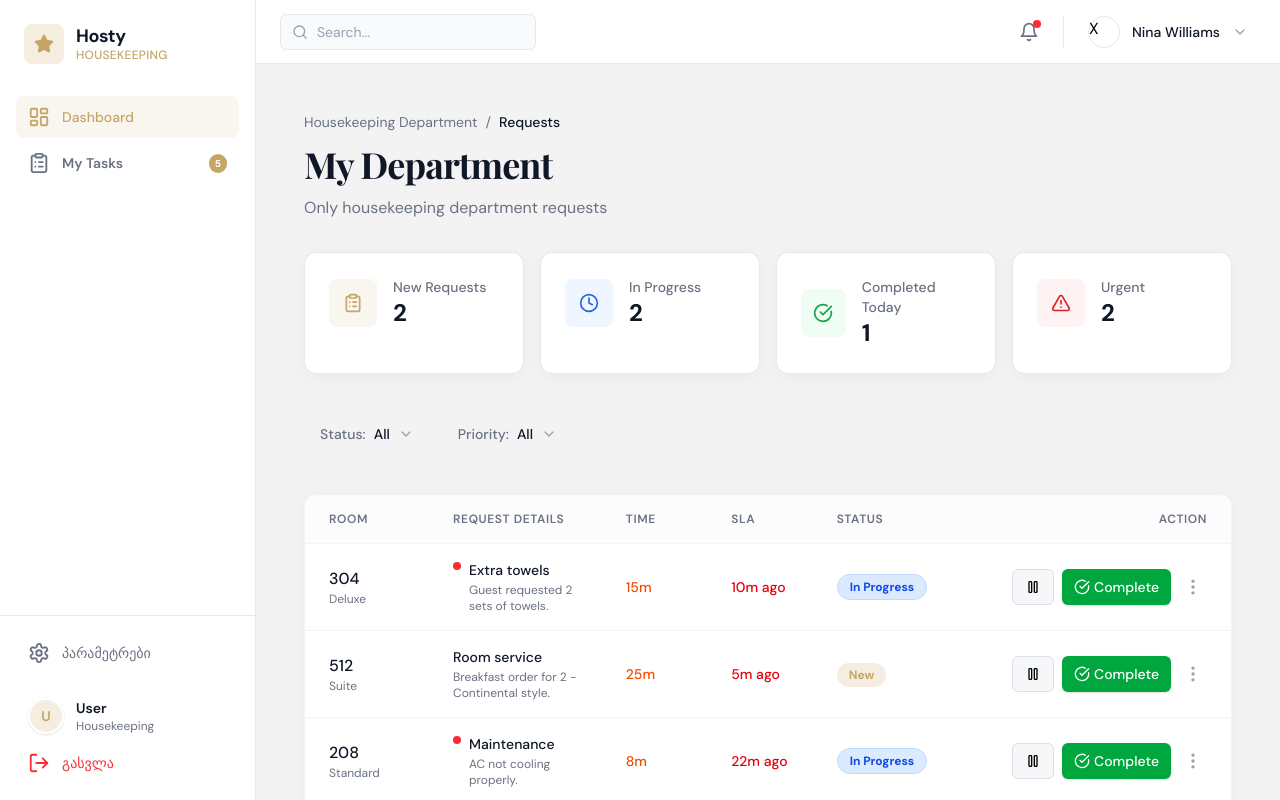
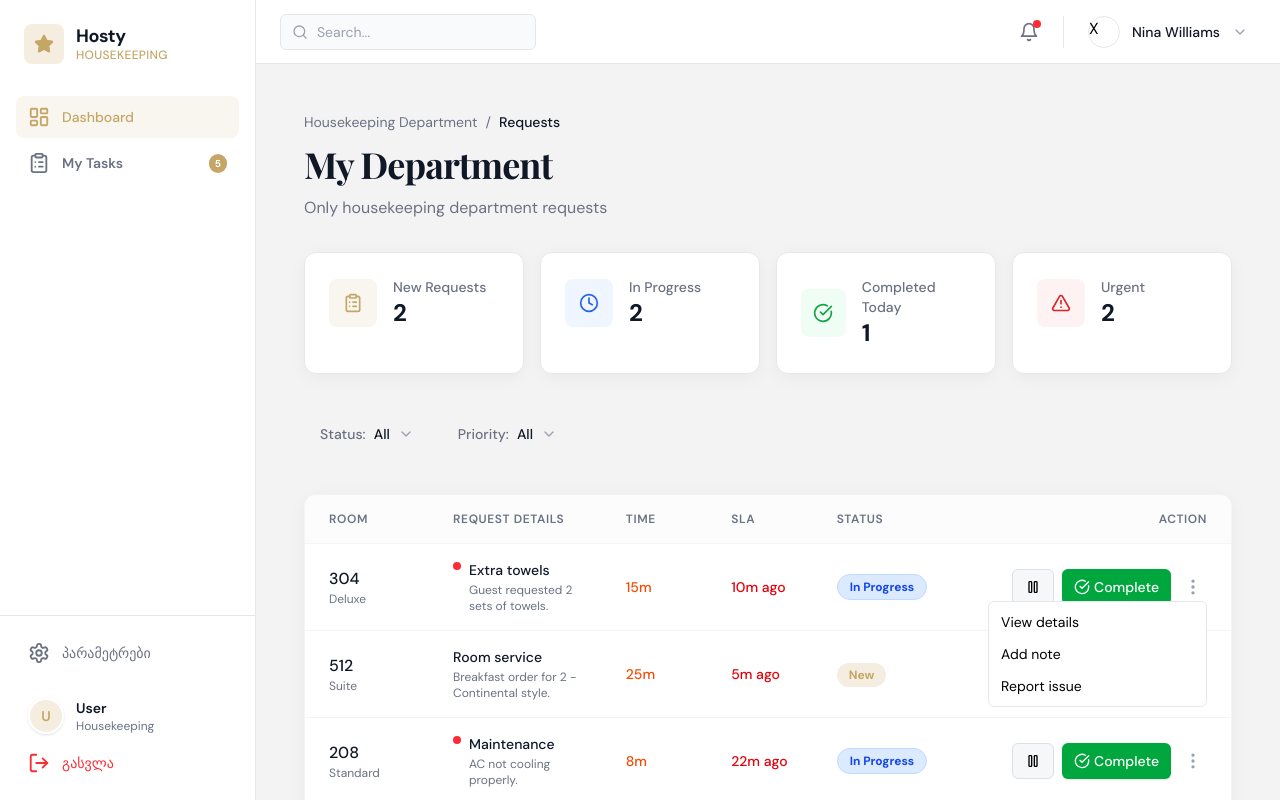
Before and after one commit to AchiGel/hosty_client_staff, a React (Vite) app: page / in a window 1280 px wide. Both pictures are taken after a click on the button 1193 px from the left and 587 px from the top of the page. Built offline with nearby package versions, Linux system fonts and the light colour scheme; a web font is replaced by a local one.

Commit message:
feature/add task buttons features 1.0

```diff
--- a/package.json
+++ b/package.json
@@ -13,6 +13,7 @@
     "@tailwindcss/vite": "^4.1.18",
     "react": "^19.2.0",
     "react-dom": "^19.2.0",
+    "react-hot-toast": "^2.6.0",
     "react-router-dom": "^7.13.0",
     "tailwindcss": "^4.1.18"
   },
--- a/src/components/main/MainTableRow.tsx
+++ b/src/components/main/MainTableRow.tsx
@@ -1,3 +1,5 @@
+import MainTableRowButtons from "./MainTableRowButtons";
+
 type TableRowProps = {
   roomNumber: string;
   roomType: string;
@@ -56,61 +58,7 @@ const MainTableRow = ({
         </span>
       </td>
       <td className="py-4 px-6">
-        <div className="flex items-center justify-end gap-2">
-          <button className="inline-flex items-center justify-center whitespace-nowrap text-sm font-medium ring-offset-[#f6f7f9] transition-all duration-200 focus-visible:outline-none focus-visible:ring-2 focus-visible:ring-ring focus-visible:ring-offset-2 disabled:pointer-events-none disabled:opacity-50 [&_svg]:pointer-events-none [&_svg]:size-4 [&_svg]:shrink-0 border border-[#dcdfe5] bg-[#f6f7f9] hover:bg-accent hover:text-accent-foreground h-9 rounded-md px-3 gap-1">
-            <svg
-              xmlns="http://www.w3.org/2000/svg"
-              width="24"
-              height="24"
-              viewBox="0 0 24 24"
-              fill="none"
-              stroke="currentColor"
-              strokeWidth="2"
-              strokeLinecap="round"
-              strokeLinejoin="round"
-              className="lucide lucide-pause h-3 w-3"
-            >
-              <rect x="14" y="4" width="4" height="16" rx="1"></rect>
-              <rect x="6" y="4" width="4" height="16" rx="1"></rect>
-            </svg>
-          </button>
-          <button className="inline-flex items-center justify-center whitespace-nowrap text-sm font-medium ring-offset-background transition-all duration-200 focus-visible:outline-none focus-visible:ring-2 focus-visible:ring-ring focus-visible:ring-offset-2 disabled:pointer-events-none disabled:opacity-50 [&_svg]:pointer-events-none [&_svg]:size-4 [&_svg]:shrink-0 shadow-sm hover:shadow-md h-9 rounded-md px-3 bg-green-600 hover:bg-green-700 text-white gap-1">
-            <svg
-              xmlns="http://www.w3.org/2000/svg"
-              width="24"
-              height="24"
-              viewBox="0 0 24 24"
-              fill="none"
-              stroke="currentColor"
-              strokeWidth="2"
-              strokeLinecap="round"
-              strokeLinejoin="round"
-              className="lucide lucide-circle-check-big h-3 w-3"
-            >
-              <path d="M21.801 10A10 10 0 1 1 17 3.335"></path>
-              <path d="m9 11 3 3L22 4"></path>
-            </svg>
-            Complete
-          </button>
-          <button className="text-gray-400 hover:text-[#c5a667] transition-colors p-1 rounded-full hover:bg-gray-100">
-            <svg
-              xmlns="http://www.w3.org/2000/svg"
-              width="24"
-              height="24"
-              viewBox="0 0 24 24"
-              fill="none"
-              stroke="currentColor"
-              strokeWidth="2"
-              strokeLinecap="round"
-              strokeLinejoin="round"
-              className="lucide lucide-ellipsis-vertical h-5 w-5"
-            >
-              <circle cx="12" cy="12" r="1"></circle>
-              <circle cx="12" cy="5" r="1"></circle>
-              <circle cx="12" cy="19" r="1"></circle>
-            </svg>
-          </button>
-        </div>
+        <MainTableRowButtons status={status} />
       </td>
     </tr>
   );
--- /dev/null
+++ b/src/components/main/MainTableRowButtons.tsx
@@ -0,0 +1,127 @@
+import { useState } from "react";
+import toast, { Toaster } from "react-hot-toast";
+
+const MainTableRowButtons = ({ status }: { status: string }) => {
+  const [modalOpen, setModalOpen] = useState(false);
+  return (
+    <div className="relative flex items-center justify-end gap-2">
+      {status === "New" ? (
+        <>
+          <button className="cursor-pointer inline-flex items-center justify-center whitespace-nowrap text-sm font-medium ring-offset-[#f6f7f9] transition-all duration-200 focus-visible:outline-none focus-visible:ring-2 focus-visible:ring-ring focus-visible:ring-offset-2 disabled:pointer-events-none disabled:opacity-50 [&_svg]:pointer-events-none [&_svg]:size-4 [&_svg]:shrink-0 shadow-sm hover:shadow-md h-9 rounded-md px-3 bg-[#c5a667] hover:bg-[#b09358] text-white gap-1">
+            <svg
+              xmlns="http://www.w3.org/2000/svg"
+              width="24"
+              height="24"
+              viewBox="0 0 24 24"
+              fill="none"
+              stroke="currentColor"
+              strokeWidth="2"
+              strokeLinecap="round"
+              strokeLinejoin="round"
+              className="lucide lucide-play h-3 w-3"
+            >
+              <polygon points="6 3 20 12 6 21 6 3"></polygon>
+            </svg>
+            Start
+          </button>
+          <button
+            onClick={() => setModalOpen(!modalOpen)}
+            className="cursor-pointer text-gray-400 hover:text-[#c5a667] transition-colors p-1 rounded-full hover:bg-gray-100"
+          >
+            <svg
+              xmlns="http://www.w3.org/2000/svg"
+              width="24"
+              height="24"
+              viewBox="0 0 24 24"
+              fill="none"
+              stroke="currentColor"
+              strokeWidth="2"
+              strokeLinecap="round"
+              strokeLinejoin="round"
+              className="lucide lucide-ellipsis-vertical h-5 w-5"
+            >
+              <circle cx="12" cy="12" r="1"></circle>
+              <circle cx="12" cy="5" r="1"></circle>
+              <circle cx="12" cy="19" r="1"></circle>
+            </svg>
+          </button>
+        </>
+      ) : (
+        <>
+          <button
+            onClick={() => {
+              toast.dismiss();
+              toast("Task paused");
+            }}
+            className="cursor-pointer inline-flex items-center justify-center whitespace-nowrap text-sm font-medium ring-offset-[#f6f7f9] transition-all duration-200 focus-visible:outline-none focus-visible:ring-2 focus-visible:ring-ring focus-visible:ring-offset-2 disabled:pointer-events-none disabled:opacity-50 [&_svg]:pointer-events-none [&_svg]:size-4 [&_svg]:shrink-0 border border-[#dcdfe5] bg-[#f6f7f9] hover:bg-accent hover:text-accent-foreground h-9 rounded-md px-3 gap-1"
+          >
+            <svg
+              xmlns="http://www.w3.org/2000/svg"
+              width="24"
+              height="24"
+              viewBox="0 0 24 24"
+              fill="none"
+              stroke="currentColor"
+              strokeWidth="2"
+              strokeLinecap="round"
+              strokeLinejoin="round"
+              className="lucide lucide-pause h-3 w-3"
+            >
+              <rect x="14" y="4" width="4" height="16" rx="1"></rect>
+              <rect x="6" y="4" width="4" height="16" rx="1"></rect>
+            </svg>
+          </button>
+          <button className="cursor-pointer inline-flex items-center justify-center whitespace-nowrap text-sm font-medium ring-offset-background transition-all duration-200 focus-visible:outline-none focus-visible:ring-2 focus-visible:ring-ring focus-visible:ring-offset-2 disabled:pointer-events-none disabled:opacity-50 [&_svg]:pointer-events-none [&_svg]:size-4 [&_svg]:shrink-0 shadow-sm hover:shadow-md h-9 rounded-md px-3 bg-green-600 hover:bg-green-700 text-white gap-1">
+            <svg
+              xmlns="http://www.w3.org/2000/svg"
+              width="24"
+              height="24"
+              viewBox="0 0 24 24"
+              fill="none"
+              stroke="currentColor"
+              strokeWidth="2"
+              strokeLinecap="round"
+              strokeLinejoin="round"
+              className="lucide lucide-circle-check-big h-3 w-3"
+            >
+              <path d="M21.801 10A10 10 0 1 1 17 3.335"></path>
+              <path d="m9 11 3 3L22 4"></path>
+            </svg>
+            Complete
+          </button>
+          <button
+            onClick={() => setModalOpen(!modalOpen)}
+            className="cursor-pointer text-gray-400 hover:text-[#c5a667] transition-colors p-1 rounded-full hover:bg-gray-100"
+          >
+            <svg
+              xmlns="http://www.w3.org/2000/svg"
+              width="24"
+              height="24"
+              viewBox="0 0 24 24"
+              fill="none"
+              stroke="currentColor"
+              strokeWidth="2"
+              strokeLinecap="round"
+              strokeLinejoin="round"
+              className="lucide lucide-ellipsis-vertical h-5 w-5"
+            >
+              <circle cx="12" cy="12" r="1"></circle>
+              <circle cx="12" cy="5" r="1"></circle>
+              <circle cx="12" cy="19" r="1"></circle>
+            </svg>
+          </button>
+        </>
+      )}
+      {modalOpen && (
+        <div className="absolute top-8 right-0 min-w-2 w-full p-1 bg-white flex flex-col items-start z-50 rounded-md border border-gray-200">
+          <button className="px-2 py-1.5 text-sm">View details</button>
+          <button className="px-2 py-1.5 text-sm">Add note</button>
+          <button className="px-2 py-1.5 text-sm">Report issue</button>
+        </div>
+      )}
+      <Toaster position="bottom-right" />
+    </div>
+  );
+};
+
+export default MainTableRowButtons;
```
Also changed, not shown: 1 other file (tests, documents, lock files or other folders).
